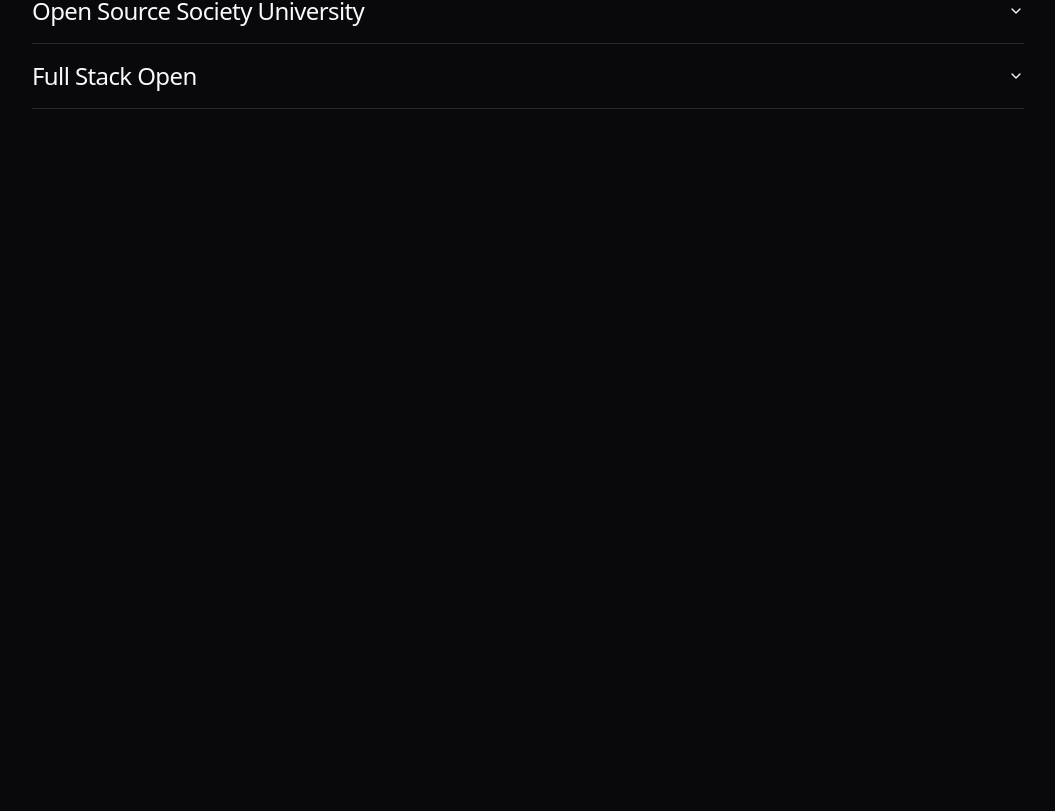
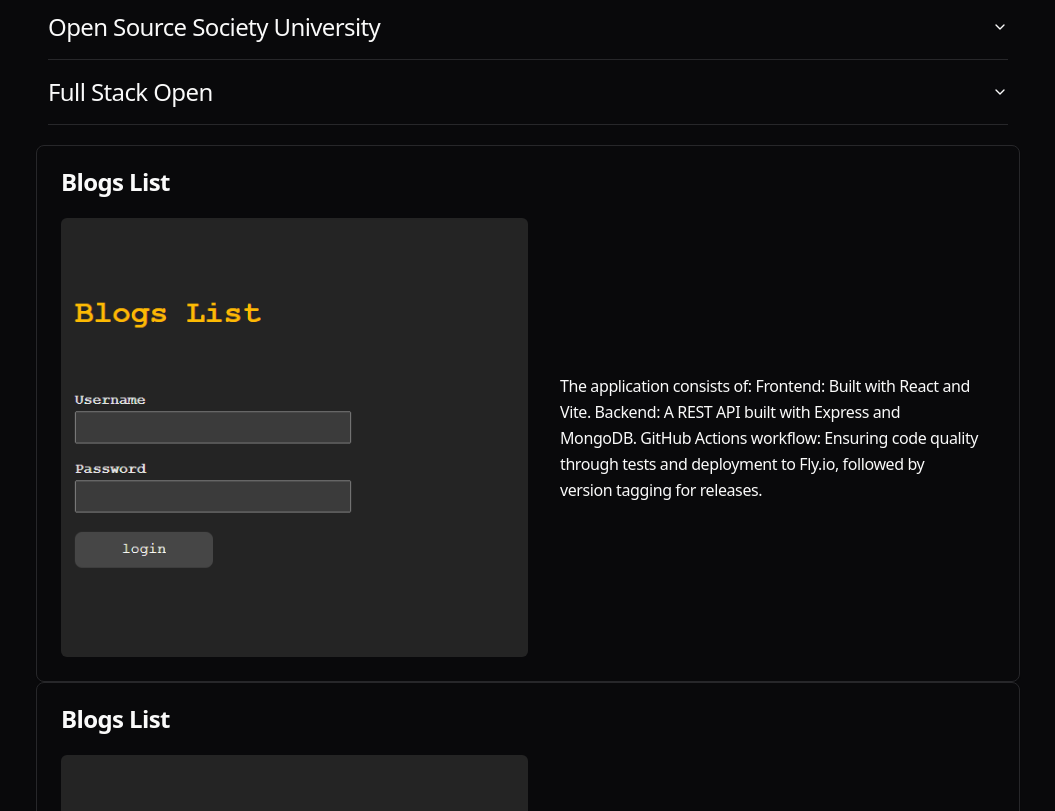
Before and after one commit to arecouz/portfolio, a React (Vite) app in the folder client/: page / in a window 1280 px wide. Shown: the part 329-1140 px from the top of the page, without its empty margins (112-1167 px from the left). Before the commit the page ends 800 px from the top, so only its background shows below. Built offline with nearby package versions, Linux system fonts and the light colour scheme.

Commit message:
added views for projects. picture + description

```diff
--- a/client/package.json
+++ b/client/package.json
@@ -11,6 +11,7 @@
   },
   "dependencies": {
     "@radix-ui/react-accordion": "^1.2.1",
+    "@radix-ui/react-aspect-ratio": "^1.1.0",
     "@radix-ui/react-dialog": "^1.1.2",
     "@radix-ui/react-dropdown-menu": "^2.1.2",
     "@radix-ui/react-menubar": "^1.1.2",
--- a/client/src/App.jsx
+++ b/client/src/App.jsx
@@ -1,6 +1,7 @@
 import Header from './components/Header';
 import AboutMe from './components/AboutMe';
 import Learnings from './components/Learnings';
+import Projects from './components/Projects';
 
 const App = () => {
   return (
@@ -8,6 +9,7 @@
       <Header />
       <AboutMe />
       <Learnings />
+      <Projects />
     </div>
   );
 };
--- a/client/src/components/Learnings.jsx
+++ b/client/src/components/Learnings.jsx
@@ -5,7 +5,7 @@
 
 const Learnings = () => {
   return (
-    <>
+    <div className='p-4'>
       <MyAccordion
         label="Open Source Society University"
         content={<OssuInfo />}
@@ -14,7 +14,7 @@
         label="Full Stack Open"
         content={<FullStackInfo />}
       ></MyAccordion>
-    </>
+    </div>
   );
 };
 
--- /dev/null
+++ b/client/src/components/ProjectCard.jsx
@@ -0,0 +1,34 @@
+import {
+  Card,
+  CardContent,
+  CardDescription,
+  CardFooter,
+  CardHeader,
+  CardTitle,
+} from '@/components/ui/card';
+
+const ProjectCard = ({ name, link, image, description }) => {
+  return (
+    <Card >
+      <CardHeader>
+        <CardTitle>{name}</CardTitle>
+      </CardHeader>
+      <CardContent>
+        <div className="flex flex-col sm:flex-row sm:space-x-4">
+          <img
+            src={image} // Replace with your image source
+            alt={image}
+            className="w-full sm:w-1/2 h-auto rounded-md object-contain" // Image takes full width on small screens and half on small screens and up
+          />
+          <div className="w-full sm:w-1/2 flex items-center justify-center p-4 rounded-md">
+            <p>
+              {description}
+            </p>
+          </div>
+        </div>
+      </CardContent>
+    </Card>
+  );
+};
+
+export default ProjectCard;
--- /dev/null
+++ b/client/src/components/Projects.jsx
@@ -0,0 +1,32 @@
+import ProjectCard from './ProjectCard';
+const Projects = () => {
+  return (
+    <div className="p-1 flex-wrap">
+      <ProjectCard
+        name={'Blogs List'}
+        link={'https://github.com/arecouz/FullStackOpen-BlogList-CI-CD'}
+        image={'image.png'}
+        description={`
+
+            The application consists of:
+
+            Frontend: Built with React and Vite.
+
+            Backend: A REST API built with Express and MongoDB.
+
+            GitHub Actions workflow: Ensuring code quality through tests and deployment to Fly.io, followed by version tagging for releases.
+          `}
+      ></ProjectCard>
+      <ProjectCard
+        name={'Blogs List'}
+        link={'https://github.com/arecouz/FullStackOpen-BlogList-CI-CD'}
+        image={'image.png'}
+        description={
+          `some some some some some some some some some some some some some some some some some some some some some some some some some some some some some some some some some some some some some some some some some some some some some some some some some some some some some some some some some some some some some some some some some some some some some some some some some some some some some some some some`
+        }
+      ></ProjectCard>
+    </div>
+  );
+};
+
+export default Projects;
--- /dev/null
+++ b/client/src/components/ui/aspect-ratio.jsx
@@ -0,0 +1,5 @@
+import * as AspectRatioPrimitive from "@radix-ui/react-aspect-ratio"
+
+const AspectRatio = AspectRatioPrimitive.Root
+
+export { AspectRatio }
```
Also changed, not shown: client/public/image.png (added), 1 other file (tests, documents, lock files or other folders).
